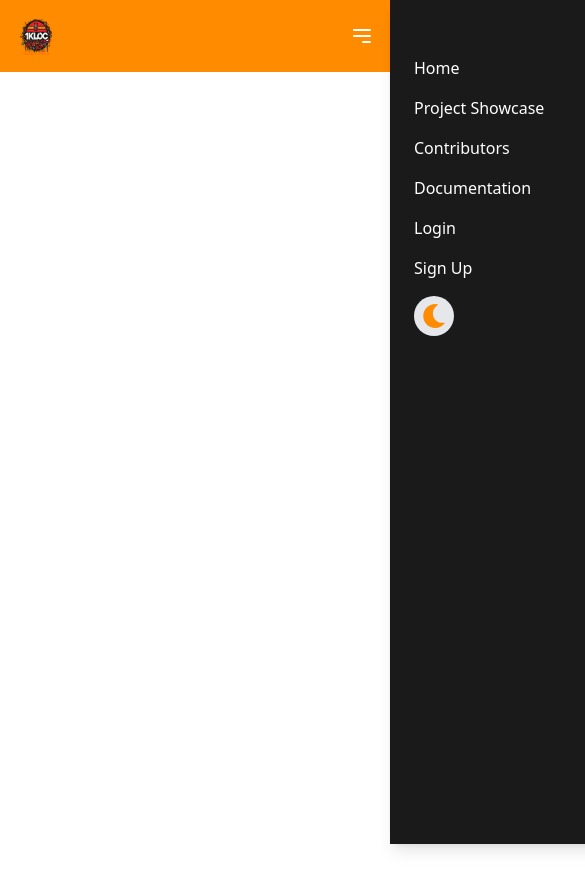
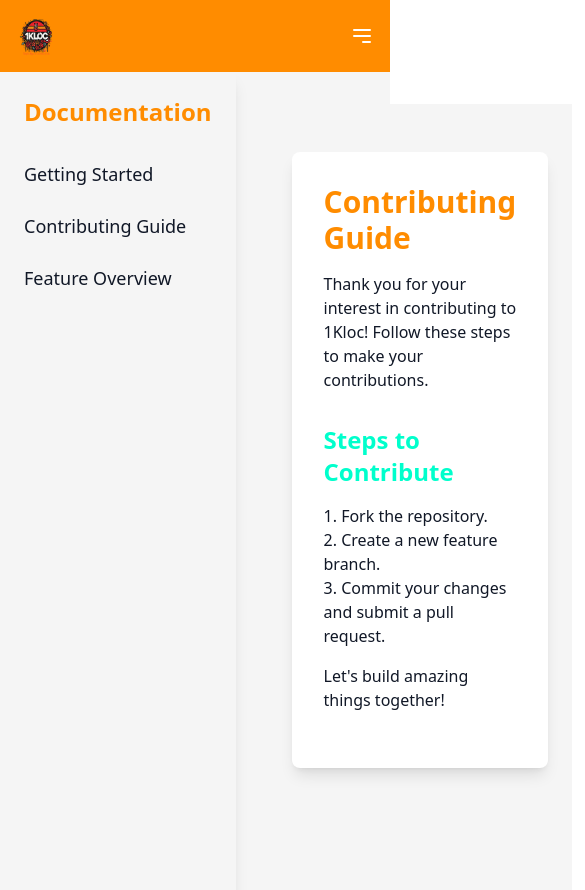
Before and after one commit to 1kloc-Useful-Apps-in-1-000-Lines/1kloc-website, a React (Vite) app: page /docs/contributing in a window 390 px wide. Shown: the top 890 px of the page, 585 px wide, since content can reach past the window. Before the commit the page ends 844 px from the top, so only its background shows below. Built offline with nearby package versions, Linux system fonts and the light colour scheme; no server answers.

Commit message:
added docs

```diff
--- a/package.json
+++ b/package.json
@@ -17,6 +17,7 @@
     "react": "^18.3.1",
     "react-dom": "^18.3.1",
     "react-icons": "^5.3.0",
+    "react-markdown": "^9.0.1",
     "react-router-dom": "^6.27.0",
     "tailwindcss": "^3.4.13"
   },
--- a/src/App.jsx
+++ b/src/App.jsx
@@ -8,7 +8,8 @@
 import SignUp from './pages/SignUp';
 import SubmitContributor from './pages/SubmitContributor';
 import SubmitContributorInfo from './pages/SubmitContributorInfo';
-import Dashboard from './pages/Dashboard'; // New dashboard component
+import Dashboard from './pages/Dashboard';
+import DocsPage from './pages/DocsPage';
 import { AuthProvider } from './firebase/AuthProvider';
 import ProtectedRoute from './components/ProtectedRoute';
 
@@ -23,8 +24,7 @@
           <Route path="/contributors" element={<Contributors />} />
           <Route path="/login" element={<Login />} />
           <Route path="/signup" element={<SignUp />} />
-
-          {/* Protected routes */}
+          <Route path="/docs/:docName" element={<DocsPage />} /> {/* Docs Route */}
           <Route
             path="/submit-contributor"
             element={
--- /dev/null
+++ b/src/components/DocsSidebar.jsx
@@ -0,0 +1,38 @@
+import React from 'react';
+import { Link } from 'react-router-dom';
+
+const DocsSidebar = () => (
+    <div className="w-64 min-h-screen bg-lightBackground dark:bg-background p-6 shadow-lg transition-all duration-300">
+        <h2 className="text-2xl font-bold mb-8 text-primary dark:text-white">
+            Documentation
+        </h2>
+        <ul className="space-y-6">
+            <li>
+                <Link
+                    to="/docs/getting-started"
+                    className="block text-lg font-medium text-gray-900 dark:text-gray-100 hover:text-secondary dark:hover:text-accent transition-colors duration-200"
+                >
+                    Getting Started
+                </Link>
+            </li>
+            <li>
+                <Link
+                    to="/docs/contributing"
+                    className="block text-lg font-medium text-gray-900 dark:text-gray-100 hover:text-secondary dark:hover:text-accent transition-colors duration-200"
+                >
+                    Contributing Guide
+                </Link>
+            </li>
+            <li>
+                <Link
+                    to="/docs/feature-overview"
+                    className="block text-lg font-medium text-gray-900 dark:text-gray-100 hover:text-secondary dark:hover:text-accent transition-colors duration-200"
+                >
+                    Feature Overview
+                </Link>
+            </li>
+        </ul>
+    </div>
+);
+
+export default DocsSidebar;
--- /dev/null
+++ b/src/components/MarkdownViewer.jsx
@@ -0,0 +1,57 @@
+import React, { useState, useEffect } from 'react';
+import ReactMarkdown from 'react-markdown';
+import { useParams } from 'react-router-dom';
+
+const MarkdownViewer = () => {
+    const { docName } = useParams(); // Extract the document name from the route params
+    const [content, setContent] = useState('');
+
+    useEffect(() => {
+        fetch(`/src/docs/${docName}.md`)
+            .then((res) => {
+                if (res.ok) return res.text();
+                throw new Error('Document not found');
+            })
+            .then((text) => setContent(text))
+            .catch((error) => setContent(error.message));
+    }, [docName]);
+
+    return (
+        <div className="min-h-screen bg-lightBackground dark:bg-background transition-colors duration-300">
+            <div className="container mx-auto max-w-screen-md px-6 py-12">
+                <div className="bg-white dark:bg-gray-800 p-8 rounded-lg shadow-lg transition-all duration-300">
+                    <ReactMarkdown
+                        className="prose prose-lg text-gray-900 dark:text-gray-100 max-w-none"
+                        components={{
+                            h1: ({ node, ...props }) => (
+                                <h1 className="text-3xl font-bold mb-4 text-primary" {...props} />
+                            ),
+                            h2: ({ node, ...props }) => (
+                                <h2 className="text-2xl font-semibold mt-8 mb-4 text-secondary" {...props} />
+                            ),
+                            p: ({ node, ...props }) => <p className="mb-6" {...props} />,
+                            ul: ({ node, ...props }) => (
+                                <ul className="list-disc list-inside mb-4" {...props} />
+                            ),
+                            ol: ({ node, ...props }) => (
+                                <ol className="list-decimal list-inside mb-4" {...props} />
+                            ),
+                            a: ({ node, ...props }) => (
+                                <a
+                                    className="text-accent hover:underline"
+                                    target="_blank"
+                                    rel="noopener noreferrer"
+                                    {...props}
+                                />
+                            ),
+                        }}
+                    >
+                        {content}
+                    </ReactMarkdown>
+                </div>
+            </div>
+        </div>
+    );
+};
+
+export default MarkdownViewer;
--- a/src/components/Navbar.jsx
+++ b/src/components/Navbar.jsx
@@ -2,9 +2,8 @@
 import { Link } from 'react-router-dom';
 import DarkModeToggle from './DarkModeToggle';
 import { useAuth } from '../firebase/AuthProvider';
-import logo from '../assets/1kloc_hippy_logo.png'; // Import the logo
+import logo from '../assets/1kloc_hippy_logo.png';
 
-// Separate reusable menu links for consistency
 const MenuLinks = ({ toggleMenu }) => (
     <>
         <Link to="/" className="hover:text-secondary dark:hover:text-yellow-300" onClick={toggleMenu}>
@@ -16,15 +15,9 @@
         <Link to="/contributors" className="hover:text-secondary dark:hover:text-yellow-300" onClick={toggleMenu}>
             Contributors
         </Link>
-        <a
-            href="http://localhost:3000"
-            target="_blank"
-            rel="noopener noreferrer"
-            className="hover:text-secondary dark:hover:text-yellow-300"
-            onClick={toggleMenu}
-        >
+        <Link to="/docs/getting-started" className="hover:text-secondary dark:hover:text-yellow-300" onClick={toggleMenu}>
             Documentation
-        </a>
+        </Link>
     </>
 );
 
@@ -45,7 +38,6 @@
         }
     };
 
-    // Close the menu when clicking outside of it
     useEffect(() => {
         const handleClickOutside = (event) => {
             if (isMobileMenuOpen && menuRef.current && !menuRef.current.contains(event.target)) {
@@ -58,39 +50,17 @@
 
     return (
         <nav className="bg-primary text-white dark:bg-gray-800 p-4 sticky top-0 z-50 transition-colors duration-300">
-
             <div className="container mx-auto flex justify-between items-center">
-                {/* Logo as a link to home */}
                 <Link to="/" className="flex items-center">
-                    <img
-                        src={logo}
-                        alt="1Kloc Logo"
-                        className="h-10 w-10 md:h-12 md:w-12"
-                    />
+                    <img src={logo} alt="1Kloc Logo" className="h-10 w-10 md:h-12 md:w-12" />
                 </Link>
 
-                {/* Burger Button */}
-                <button
-                    className="md:hidden block text-white focus:outline-none"
-                    onClick={toggleMobileMenu}
-                >
-                    <svg
-                        xmlns="http://www.w3.org/2000/svg"
-                        fill="none"
-                        viewBox="0 0 24 24"
-                        stroke="currentColor"
-                        className="w-6 h-6"
-                    >
-                        <path
-                            strokeLinecap="round"
-                            strokeLinejoin="round"
-                            strokeWidth="2"
-                            d="M4 6h16M4 12h16m-7 6h7"
-                        />
+                <button className="md:hidden block text-white focus:outline-none" onClick={toggleMobileMenu}>
+                    <svg xmlns="http://www.w3.org/2000/svg" fill="none" viewBox="0 0 24 24" stroke="currentColor" className="w-6 h-6">
+                        <path strokeLinecap="round" strokeLinejoin="round" strokeWidth="2" d="M4 6h16M4 12h16m-7 6h7" />
                     </svg>
                 </button>
 
-                {/* Desktop Menu */}
                 <div className="hidden md:flex items-center space-x-4">
                     <MenuLinks toggleMenu={closeMobileMenu} />
                     {currentUser ? (
@@ -98,10 +68,7 @@
                             <Link to="/dashboard" className="hover:text-secondary dark:hover:text-yellow-300">
                                 Dashboard
                             </Link>
-                            <button
-                                onClick={handleLogout}
-                                className="hover:text-red-500 dark:hover:text-red-300"
-                            >
+                            <button onClick={handleLogout} className="hover:text-red-500 dark:hover:text-red-300">
                                 Logout
                             </button>
                         </>
@@ -117,74 +84,6 @@
                     )}
                     <DarkModeToggle />
                 </div>
-
-                {/* Mobile Slide-Out Menu */}
-                <div
-                    ref={menuRef}
-                    className={`fixed top-0 right-0 h-screen w-2/3 max-w-xs bg-background dark:bg-black p-6 shadow-lg transform ${isMobileMenuOpen ? 'translate-x-0' : 'translate-x-full'
-                        } transition-transform duration-300 ease-in-out z-50`}
-                >
-                    <button
-                        onClick={closeMobileMenu}
-                        className="absolute top-4 right-4 text-white focus:outline-none"
-                    >
-                        <svg
-                            xmlns="http://www.w3.org/2000/svg"
-                            fill="none"
-                            viewBox="0 0 24 24"
-                            stroke="currentColor"
-                            className="w-6 h-6"
-                        >
-                            <path
-                                strokeLinecap="round"
-                                strokeLinejoin="round"
-                                strokeWidth="2"
-                                d="M6 18L18 6M6 6l12 12"
-                            />
-                        </svg>
-                    </button>
-
-                    <div className="flex flex-col space-y-4 mt-8">
-                        <MenuLinks toggleMenu={closeMobileMenu} />
-                        {currentUser ? (
-                            <>
-                                <Link
-                                    to="/dashboard"
-                                    className="text-white dark:text-yellow-300"
-                                    onClick={closeMobileMenu}
-                                >
-                                    Dashboard
-                                </Link>
-                                <button
-                                    onClick={handleLogout}
-                                    className="text-red-500 dark:text-red-300"
-                                >
-                                    Logout
-                                </button>
-                            </>
-                        ) : (
-                            <>
-                                <Link
-                                    to="/login"
-                                    className="text-white dark:text-yellow-300"
-                                    onClick={closeMobileMenu}
-                                >
-                                    Login
-                                </Link>
-                                <Link
-                                    to="/signup"
-                                    className="text-white dark:text-yellow-300"
-                                    onClick={closeMobileMenu}
-                                >
-                                    Sign Up
-                                </Link>
-                            </>
-                        )}
-                        <div className="mt-4">
-                            <DarkModeToggle />
-                        </div>
-                    </div>
-                </div>
             </div>
         </nav>
     );
--- /dev/null
+++ b/src/docs/contributing.md
@@ -0,0 +1,11 @@
+# Contributing Guide
+
+Thank you for your interest in contributing to 1Kloc! Follow these steps to make your contributions.
+
+## Steps to Contribute
+
+1. Fork the repository.
+2. Create a new feature branch.
+3. Commit your changes and submit a pull request.
+
+Let's build amazing things together!
--- /dev/null
+++ b/src/pages/DocsPage.jsx
@@ -0,0 +1,14 @@
+import React from 'react';
+import DocsSidebar from '../components/DocsSidebar';
+import MarkdownViewer from '../components/MarkdownViewer';
+
+const DocsPage = () => (
+    <div className="min-h-screen w-full bg-lightBackground dark:bg-background transition-colors duration-300 flex">
+        <DocsSidebar />
+        <div className="flex-1 p-8">
+            <MarkdownViewer />
+        </div>
+    </div>
+);
+
+export default DocsPage;
--- a/src/pages/Home.jsx
+++ b/src/pages/Home.jsx
@@ -10,33 +10,29 @@
                     1Kloc - Useful Apps in 1,000 Lines of Code
                 </h1>
                 <p className="text-lg mb-6">
-                    Welcome to the 1Kloc project! Thank you for visiting our project ! This is an open-source initiative to build useful apps under 1,000 lines of code. Explore, contribute, and showcase your coding skills!
+                    Welcome to the 1Kloc project! This is an open-source initiative to build useful apps under 1,000 lines of code. Explore, contribute, and showcase your coding skills!
                 </p>
 
-                <h2 className="text-2xl font-semibold mb-2">We are under construction and creating our docs to get things going!!! Hopefully we will have live version for testing for community soon !!!!!</h2>
+                <h2 className="text-2xl font-semibold mb-2">Check Our Documentation</h2>
                 <p className="text-lg mb-6">
-                    For complete documentation, visit our{' '}
+                    Visit our{' '}
                     <a
-                        href="http://localhost:3000"
-                        target="_blank"
-                        rel="noopener noreferrer"
+                        href="/docs/getting-started"
                         className="text-blue-400 hover:text-blue-500 hover:underline"
                     >
-                        1Kloc Docs Site
-                    </a>.
+                        1Kloc Documentation
+                    </a>
+                    .
+                </p>
 
-                </p>
                 <h2 className="text-2xl font-semibold mb-2">Contribute to the Project</h2>
-
                 <p>
                     Find detailed guidelines in the{' '}
                     <a
-                        href="http://localhost:3000"
-                        target="_blank"
-                        rel="noopener noreferrer"
+                        href="/docs/contributing"
                         className="text-blue-400 hover:text-blue-500 hover:underline"
                     >
-                        documentation site
+                        Contributing Guide
                     </a>
                     .
                 </p>
```
Also changed, not shown: src/components/markdownStyles.css (added, +20 -0 lines), src/docs/feature-overview.md (added, +7 -0 lines), src/docs/getting-started.md (added, +11 -0 lines), 1 other file (tests, documents, lock files or other folders).
